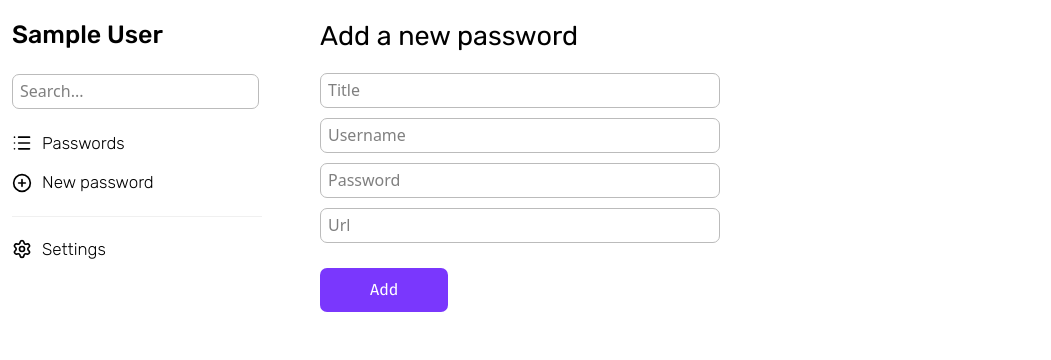
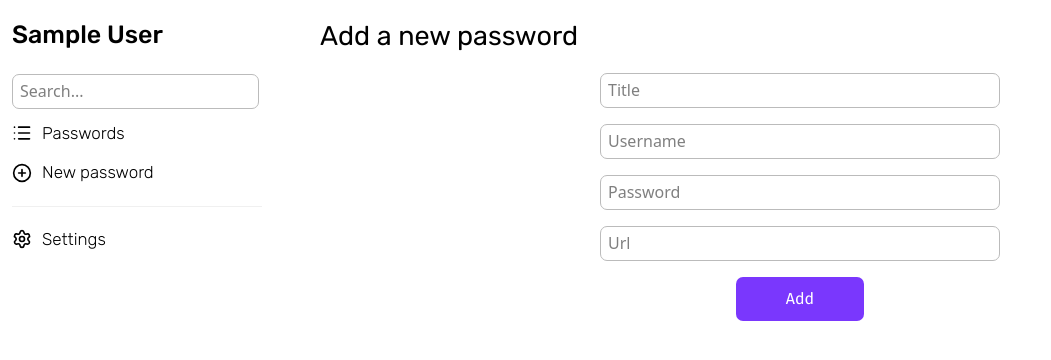
Before and after one commit to GeorgiosDrivas/password-manager, a Next.js app: page /dashboard/new-item in a window 1280 px wide. Shown: the top 360 px of the page, without its empty margins (0-1051 px from the left). Built offline with nearby package versions, Linux system fonts and the light colour scheme; no server answers; sample sign-in values are in the browser's storage.

Commit message:
fix: change new password form layout

```diff
--- a/src/app/globals.css
+++ b/src/app/globals.css
@@ -37,13 +37,8 @@ hr {
   padding: 40px 80px;
 }
 
-form {
-  width: 300px;
-}
-
 input {
   border: 1px solid #bbbbbb;
-  margin-bottom: 10px;
   height: 35px;
   border-radius: 7px;
   padding: 0 7px;
@@ -55,7 +50,6 @@ input {
 }
 
 button {
-  margin: 15px 0;
   background-color: #7a37fd;
   padding: 10px 50px;
   border-radius: 7px;
--- a/src/components/newItem.tsx
+++ b/src/components/newItem.tsx
@@ -37,7 +37,7 @@ export default function NewItem({ userId }: { userId: string }) {
       <form
         onSubmit={handleSubmit(handleNewItem)}
         id="new-item-form"
-        className="mt-4"
+        className="mt-4 flex flex-col gap-4 justify-center items-center"
       >
         <div>
           <input placeholder="Title" {...register("title")} />
```
